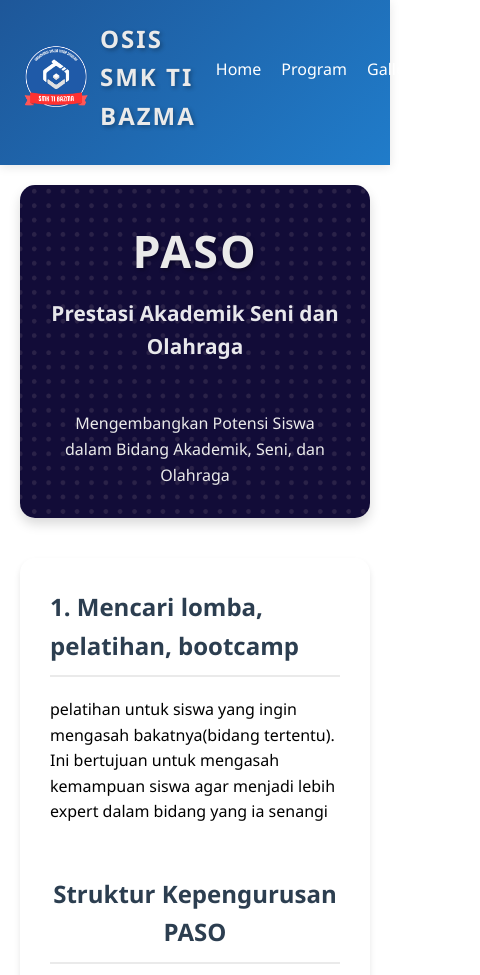
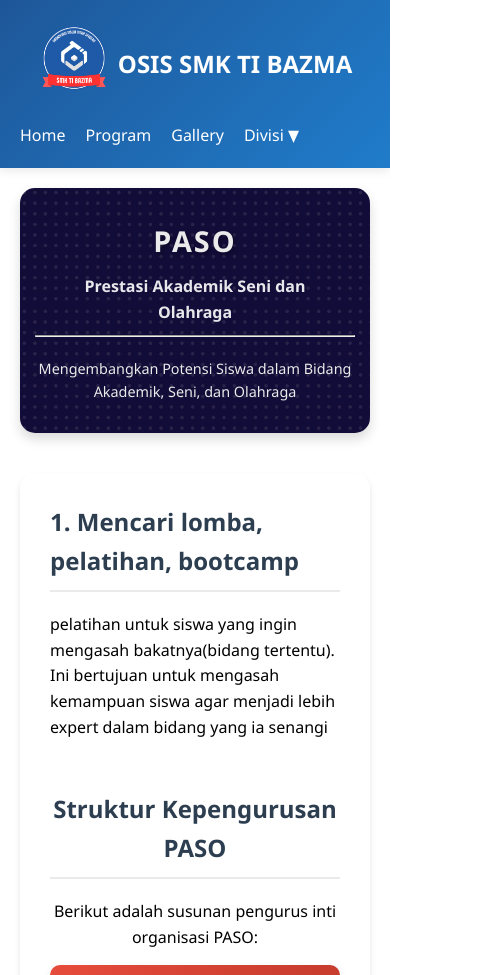
Before and after one commit to Shiin14/OSIS, a plain HTML site: page nyoba/paso.html in a window 390 px wide. Shown: the top 975 px of the page, 480 px wide, since content can reach past the window. Drawn offline with Linux system fonts and the light colour scheme.

Commit message:
Update paso.css

```diff
--- a/nyoba/paso.css
+++ b/nyoba/paso.css
@@ -16,36 +16,28 @@
     margin: 0 auto;
     padding: 20px;
 }
+
+/* === HEADER (NAVBAR) - SUDAH DIPERBAIKI === */
 header {
     background: linear-gradient(135deg, #1e5799 0%, #207cca 100%);
     color: white;
     padding: 20px 0;
     box-shadow: 0 2px 10px rgba(0,0,0,0.1);
 }
-        .paso {
-            text-align: center;
-            margin-bottom: 40px;
-            padding: 30px;
-            background-image: url(p.png);
-            background-repeat: no-repeat;
-            background-size: cover;
-            background-position: center;
-            width: 100%;
-            border-radius: 15px;
-            box-shadow: 0 6px 12px rgba(0, 0, 0, 0.15);
-            position: relative;
-            overflow: hidden;
-        }
+
 .bijar {
     max-width: 1200px;
     margin: 0 auto;
     padding: 0 20px;
 }
+
 .zio {
     display: flex;
     justify-content: space-between;
     align-items: center;
+    flex-wrap: nowrap;
 }
+
 .logo {
     display: flex;
     align-items: center;
@@ -54,15 +46,15 @@
 .logo h1 {
     font-size: 24px;
     margin-left: 10px;
+    white-space: nowrap;
 }
 
 nav ul {
     display: flex;
     list-style: none;
-        }
-
-        nav ul li {
-            margin-left: 20px;
+    margin: 0;
+    padding: 0;
+    gap: 20px;
 }
 
 nav ul li a {
@@ -70,6 +62,7 @@
     text-decoration: none;
     font-weight: 500;
     transition: color 0.3s;
+    white-space: nowrap;
 }
 
 nav ul li a:hover {
@@ -96,6 +89,7 @@
     padding: 12px 16px;
     text-decoration: none;
     display: block;
+    white-space: nowrap;
 }
 
 .dropdown-content a:hover {
@@ -106,47 +100,56 @@
     display: block;
 }
 
-        .logo-container {
-            display: flex;
-            justify-content: center;
-            align-items: center;
-            margin-bottom: 20px;
+/* === BAGIAN PASO - DIPERBAIKI UNTUK RESPONSIF === */
+.paso {
+    text-align: center;
+    margin-bottom: 40px;
+    padding: 40px 20px; /* Lebih longgar di mobile */
+    background-image: url(p.png);
+    background-repeat: no-repeat;
+    background-size: cover;
+    background-position: center;
+    width: 100%;
+    border-radius: 15px;
+    box-shadow: 0 6px 12px rgba(0, 0, 0, 0.15);
+    position: relative;
+    overflow: hidden;
+    max-width: 100%; /* Pastikan tidak melebihi layar */
 }
 
-        .logo img {
-            width: 100%;
-            height: 100%;
-            border-radius: 50%;
-            object-fit: cover;
+/* Perbaikan teks agar tidak keluar */
+.paso .header-text {
+    max-width: 800px;
+    margin: 0 auto;
+    padding: 0 15px;
 }
 
-        .header-text {
-        text-align: center;
-
-        }
-
-        h1 {
+.paso h1 {
     font-size: 2.8rem;
     margin-bottom: 10px;
     letter-spacing: 2px;
     color: #eaeaea;
     text-shadow: 2px 2px 4px rgba(0, 0, 0, 0.3);
+    word-wrap: break-word;
 }
 
-        .subtitle {
+.paso .subtitle {
     font-size: 1.3rem;
     font-weight: 600;
     opacity: 0.9;
     color: #ffffff;
+    margin: 10px 0;
+    word-wrap: break-word;
 }
 
-        hr {
-            border: none;
-            height: 8px;
-            margin: 20px 0;
-
+.paso p {
+    color: #eaeaea;
+    font-size: 1rem;
+    margin-top: 20px;
+    word-wrap: break-word;
 }
 
+/* === KONTEN UTAMA - TIDAK DIUBAH === */
 .content {
     padding: 30px;
     border-radius: 15px;
@@ -185,7 +188,6 @@
     color: #3498db;
     margin-bottom: 10px;
 }
-
 
 /* Struktur Anggota */
 .anggota-section {
@@ -258,21 +260,23 @@
     font-size: 0.9rem;
 }
 
+/* === FOOTER - SUDAH DIPERBAIKI === */
 .footer {
     background: linear-gradient(135deg, #1e5799 0%, #207cca 100%);
     color: white;
     padding: 40px 60px;
-            font-family: 'Segoe UI', Tahoma, Geneva, Verdana, sans-serif;
 }
 
 .footer-container {
     display: flex;
     justify-content: space-between;
     gap: 30px;
+    flex-wrap: wrap;
 }
 
 .footer-left {
     flex: 0 0 30%;
+    min-width: 250px;
 }
 
 .footer-logo {
@@ -321,6 +325,8 @@
     display: flex;
     justify-content: space-between;
     flex: 1;
+    min-width: 250px;
+    gap: 40px;
 }
 
 .footer-column h3 {
@@ -347,6 +353,8 @@
     display: flex;
     justify-content: space-between;
     align-items: center;
+    flex-wrap: wrap;
+    gap: 10px;
 }
 
 .footer-copyright {
@@ -364,26 +372,79 @@
     font-size: 20px;
 }
 
+/* === RESPONSIVE === */
 @media (max-width: 768px) {
+    .zio {
+        flex-direction: column;
+        align-items: flex-start;
+        width: 100%;
+        gap: 15px;
+    }
+
+    .logo {
+        justify-content: center;
+        width: 100%;
+    }
+
+    nav ul {
+        justify-content: center;
+        width: 100%;
+        flex-wrap: wrap;
+    }
+
+    /* Perbaikan PASO di mobile */
+    .paso {
+        padding: 30px 15px;
+    }
+
+    .paso h1 {
+        font-size: 2.2rem;
+    }
+
+    .paso .subtitle {
+        font-size: 1.1rem;
+    }
+
+    .paso p {
+        font-size: 0.95rem;
+    }
+
     .footer {
         padding: 30px 20px;
     }
 
     .footer-container {
         flex-direction: column;
+        align-items: center;
+        text-align: center;
     }
 
-            .footer-left {
+    .footer-left,
+    .footer-right {
+        width: 100%;
         flex: none;
-                width: 100%;
-                margin-bottom: 30px;
     }
 
     .footer-right {
         flex-direction: column;
+        gap: 20px;
     }
 
-            .footer-column {
-                margin-bottom: 20px;
+    .footer-logo {
+        justify-content: center;
     }
 }
+
+@media (max-width: 480px) {
+    .paso h1 {
+        font-size: 1.8rem;
+    }
+
+    .paso .subtitle {
+        font-size: 1rem;
+    }
+
+    .paso p {
+        font-size: 0.9rem;
+    }
+}
```
Lines whose indentation alone changed are shown as unchanged.
